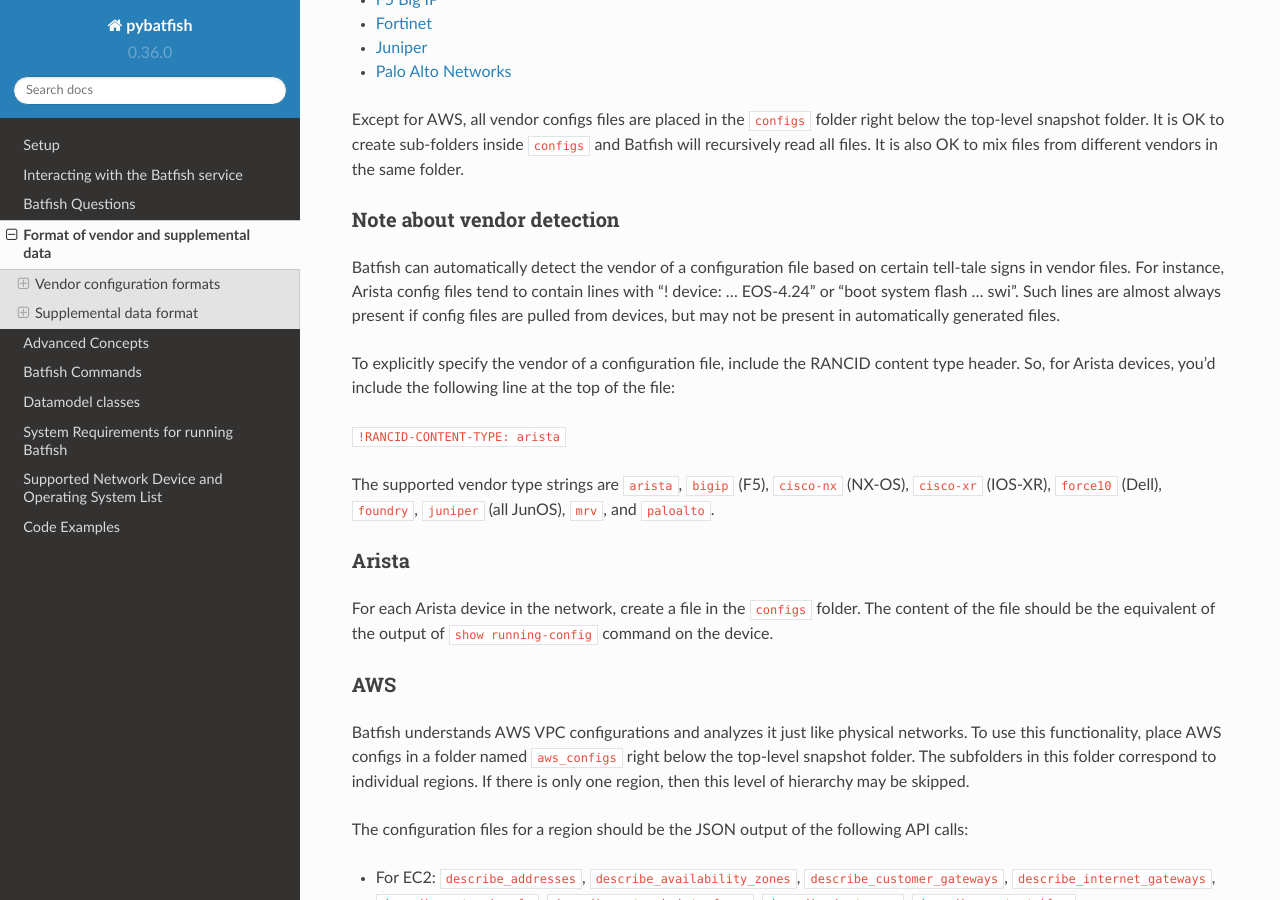
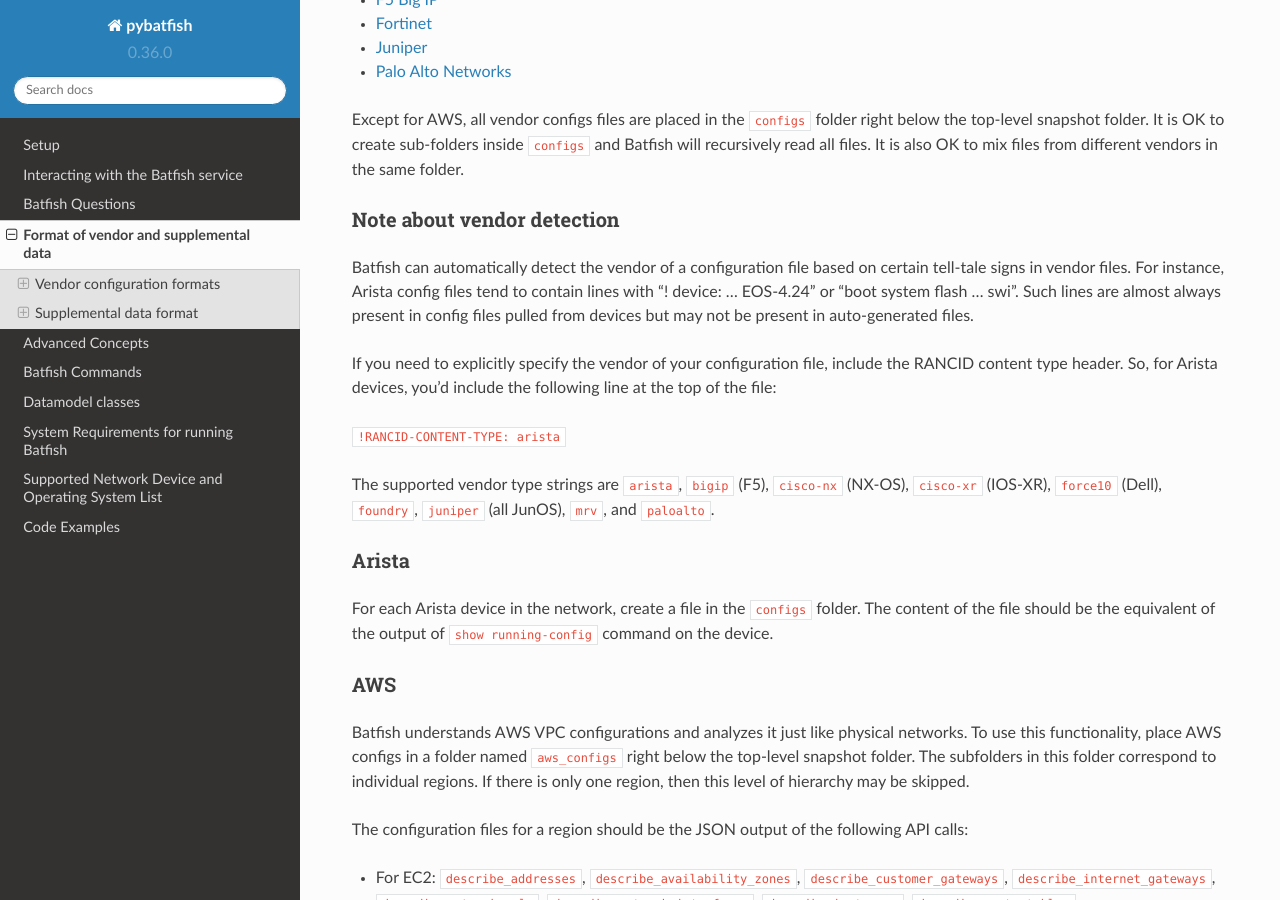
Before and after one commit to batfish/pybatfish, a Sphinx documentation site: the page built from docs/source/formats.md, in a window 1280 px wide and 900 px high, scrolled down 444 px. Built offline with Sphinx 7.4.7 and the Read the Docs theme 2.0.0, drawn with Linux system fonts in a browser that asks for light colours; pages that are not in the unit, such as notebooks, are missing from menus.

Commit message:
text tweak

```diff
--- a/docs/source/formats.md
+++ b/docs/source/formats.md
@@ -19,9 +19,9 @@
 
 #### Note about vendor detection
 
-Batfish can automatically detect the vendor of a configuration file based on certain tell-tale signs in vendor files. For instance, Arista config files tend to contain lines with "! device: ... EOS-4.24" or "boot system flash ... swi". Such lines are almost always present if config files are pulled from devices, but may not be present in automatically generated files.
+Batfish can automatically detect the vendor of a configuration file based on certain tell-tale signs in vendor files. For instance, Arista config files tend to contain lines with "! device: ... EOS-4.24" or "boot system flash ... swi". Such lines are almost always present in config files pulled from devices but may not be present in auto-generated files.
 
-To explicitly specify the vendor of a configuration file, include the RANCID content type header. So, for Arista devices, you'd include the following line at the top of the file:
+If you need to explicitly specify the vendor of your configuration file, include the RANCID content type header. So, for Arista devices, you'd include the following line at the top of the file:
 
 `!RANCID-CONTENT-TYPE: arista`
 
```
